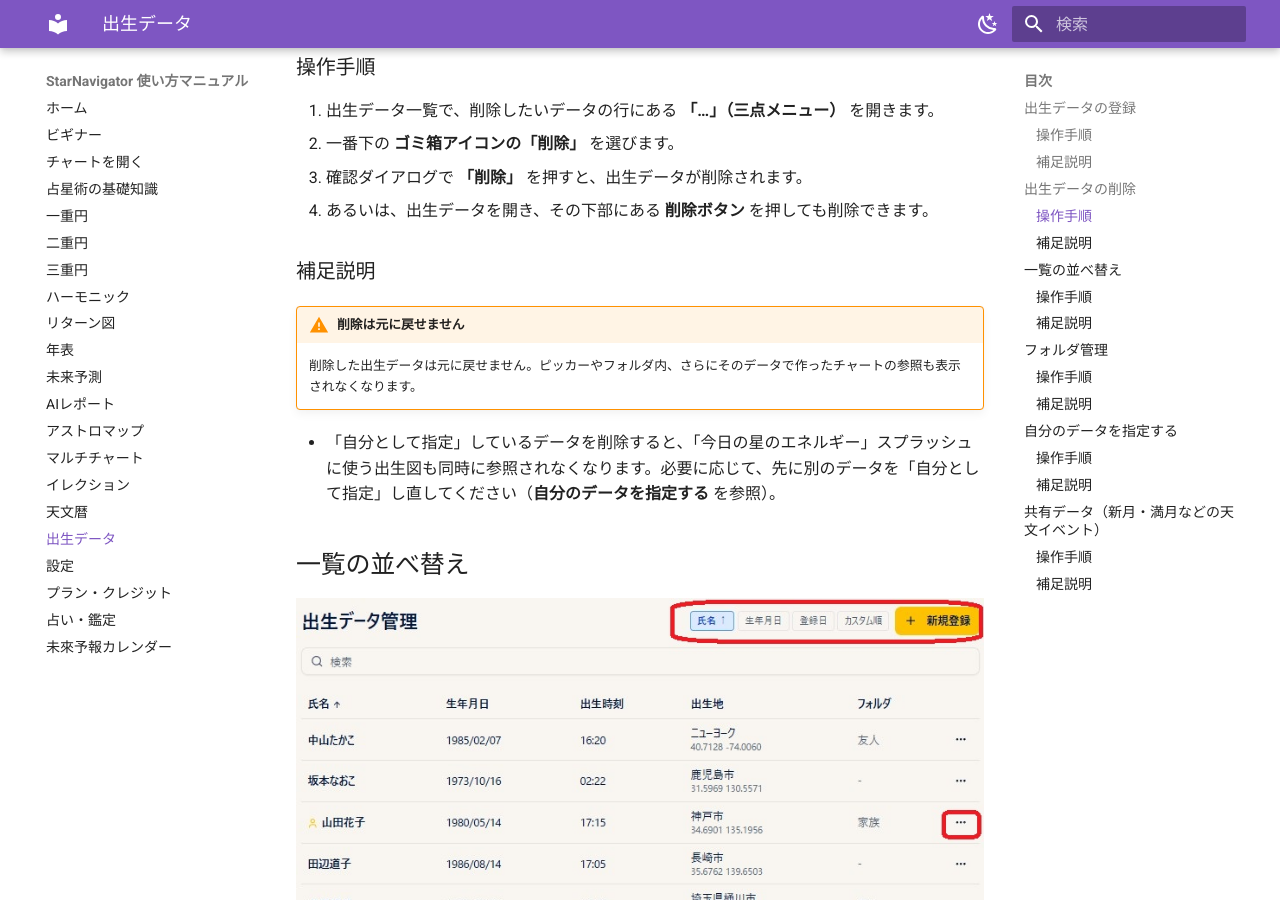
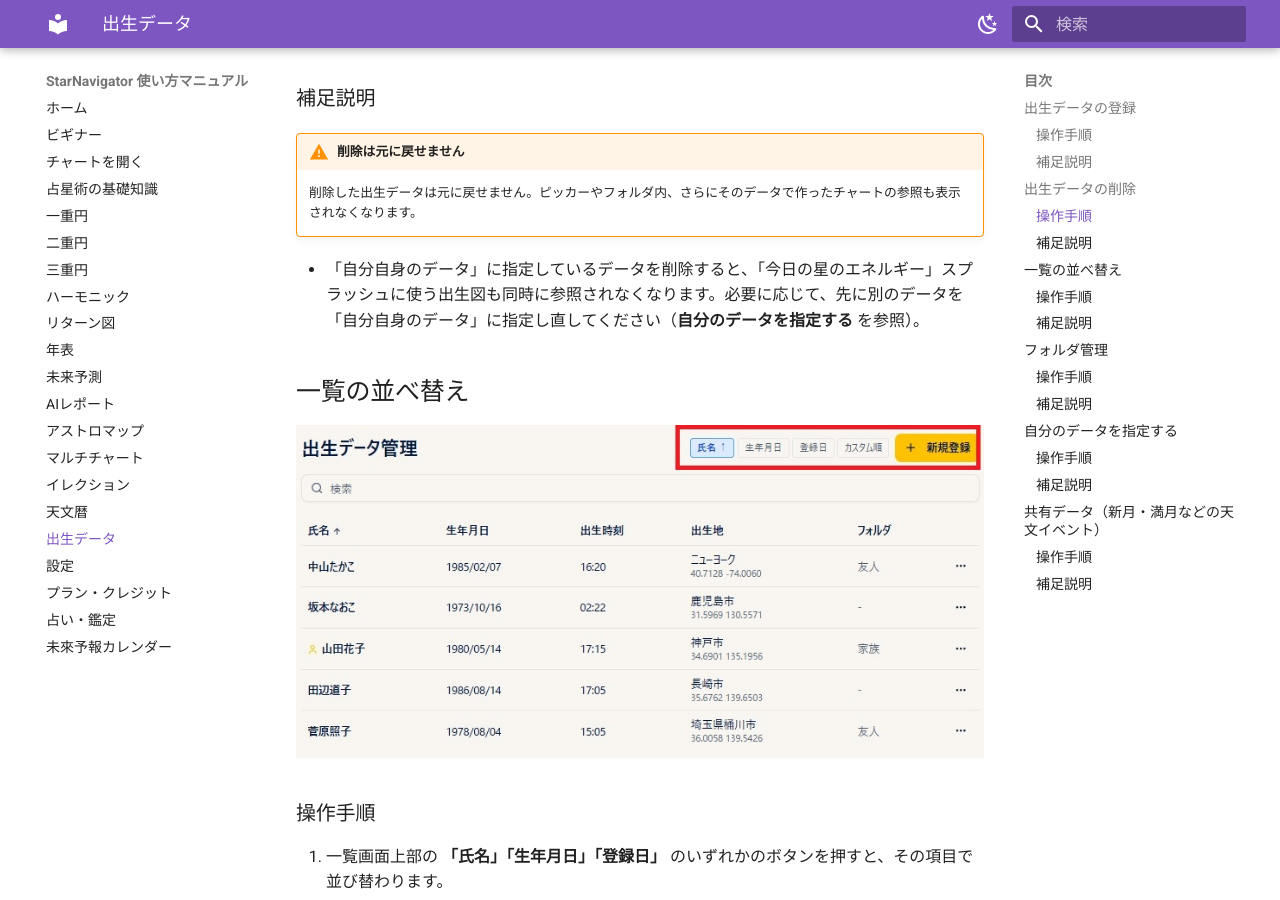
Before and after one commit to KeikoKagawa/starnavi-manual, an MkDocs documentation site: the page built from docs/birth-data.md, in a window 1280 px wide and 900 px high, scrolled down 2188 px. Built offline with MkDocs 1.6.1 and Material for MkDocs 9.7.7, drawn with Linux system fonts in a browser that asks for light colours; some of the changed text lies outside the part shown.

Commit message:
content(出生データ): 削除・並べ替えを別画像に差し替え＋メニュー名を実UI「自分自身のデータ」に統一
Co-Authored-By: Claude Fable 5 <noreply@anthropic.com>

```diff
--- a/docs/birth-data.md
+++ b/docs/birth-data.md
@@ -27,7 +27,7 @@
 
 ## 出生データの削除
 
-![出生データ一覧（行末の三点メニューから削除）](assets/birth-data-02-list.jpg)
+![行末の三点メニュー（一番下に削除）](assets/birth-data-02-row-menu.jpg)
 
 ### 操作手順
 
@@ -41,11 +41,11 @@
 !!! warning "削除は元に戻せません"
     削除した出生データは元に戻せません。ピッカーやフォルダ内、さらにそのデータで作ったチャートの参照も表示されなくなります。
 
-- 「自分として指定」しているデータを削除すると、「今日の星のエネルギー」スプラッシュに使う出生図も同時に参照されなくなります。必要に応じて、先に別のデータを「自分として指定」し直してください（**自分のデータを指定する** を参照）。
+- 「自分自身のデータ」に指定しているデータを削除すると、「今日の星のエネルギー」スプラッシュに使う出生図も同時に参照されなくなります。必要に応じて、先に別のデータを「自分自身のデータ」に指定し直してください（**自分のデータを指定する** を参照）。
 
 ## 一覧の並べ替え
 
-![出生データ一覧（右上の並べ替えボタン）](assets/birth-data-02-list.jpg)
+![出生データ一覧（右上の並べ替えボタン）](assets/birth-data-03-sort.jpg)
 
 ### 操作手順
 
@@ -87,14 +87,14 @@
 ### 操作手順
 
 1. 出生データ一覧で、自分の出生データの行にある **「…」（三点メニュー）** を開きます。
-2. **「自分として指定」** を選びます。
+2. **「自分自身のデータ」** を選びます。
 3. 一覧の氏名欄に金色の人型アイコンが付き、メニュー上は項目右に **「*」** が表示されます。
 
 ### 補足説明
 
-- 「自分として指定」したデータは、**ベーシック以上のプラン** の場合、スタナビにログインしたとき「今日の星のエネルギー」スプラッシュがご自身の出生図に基づいて表示されます。
+- 「自分自身のデータ」に指定したデータは、**ベーシック以上のプラン** の場合、スタナビにログインしたとき「今日の星のエネルギー」スプラッシュがご自身の出生図に基づいて表示されます。
 - チャート作成時のデフォルト出生データとしては使われません。各チャート画面では、その都度「出生データピッカー」から対象を選んでください。
-- 「自分として指定」を解除したいときは、同じメニューでもう一度 **「自分として指定」** を選ぶと選択が解除されます。
+- 指定を解除したいときは、同じメニューでもう一度 **「自分自身のデータ」** を選ぶと選択が解除されます。
 
 ## 共有データ（新月・満月などの天文イベント）
 
```
Also changed, not shown: docs/assets/birth-data-02-list.jpg (deleted), docs/assets/birth-data-02-row-menu.jpg (added), docs/assets/birth-data-03-sort.jpg (added).
